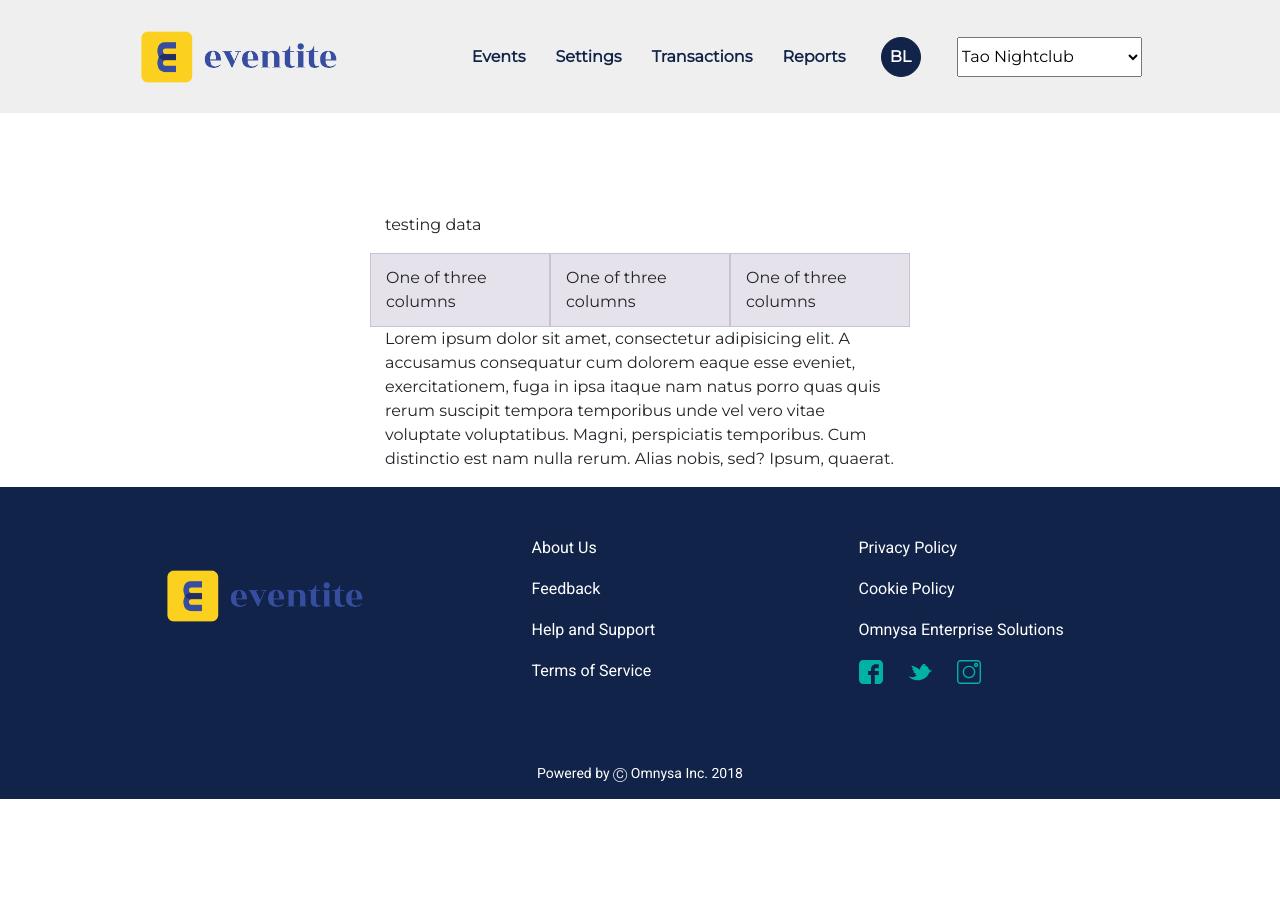
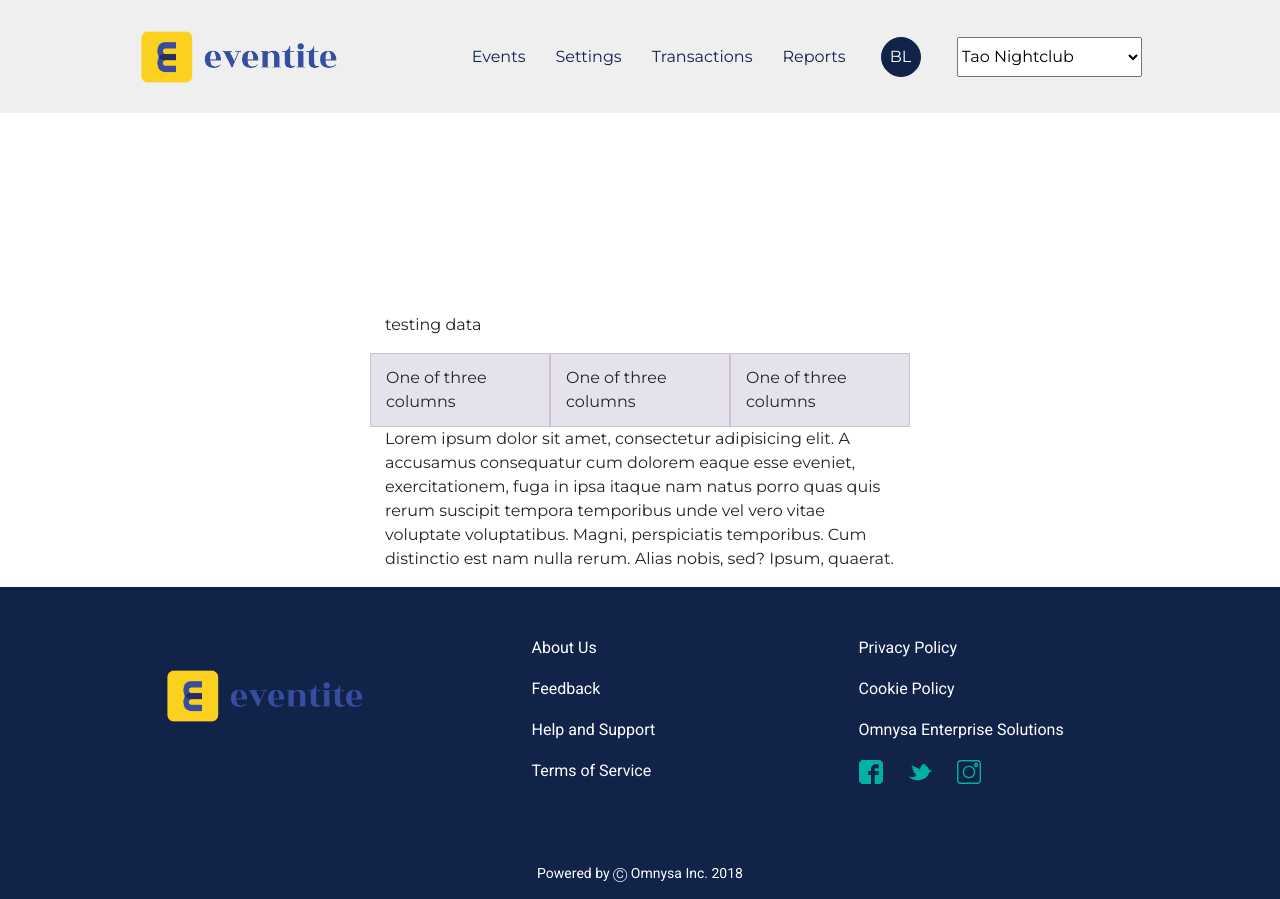
Before and after one commit to Valdemar26/admin-template, an Angular app: page / in a window 1280 px wide. Before the commit the page ends 800 px from the top, so only its background shows below. Built offline with nearby package versions, Linux system fonts and the light colour scheme.

Commit message:
create styles for dropdown menu

```diff
--- a/src/app/app.component.css
+++ b/src/app/app.component.css
@@ -7,7 +7,7 @@
   margin-left: auto;
 }
 .container p:nth-child(1) {
-  margin-top: 100px;
+  margin-top: 200px;
 }
 
 .row {
--- a/src/app/nav/nav.component.css
+++ b/src/app/nav/nav.component.css
@@ -36,6 +36,18 @@
 .nav ul li {
   margin: 0 15px;
 }
+.nav ul li ul li:nth-child(1) {
+  margin-top: 30px;
+}
+.nav ul li ul li {
+  margin-bottom: 20px;
+}
+.nav ul li ul li a:hover {
+  color: #ffe065;;
+  /*border-left: 5px solid #ffc107;*/
+  height: 15px;
+  border-left: 5px solid #ffe065;
+}
 .nav ul li a {
   padding: 47px 0;
 }
@@ -72,9 +84,9 @@
 .dropdown li {
   align-self: flex-start;
 }
-.dropdown li a:hover {
-  border-left: 2px solid #ffc107;
-}
+/*.dropdown li a:hover {*/
+  /*border-left: 2px solid #ffc107;*/
+/*}*/
 
 .nav ul li:nth-child(5) {
   margin-left: 20px;
@@ -87,8 +99,9 @@ img {
 }
 a {
   color: #112349;
-  font-size: 16px; /* todo change font size according to design */
-  font-weight: bold;
+  font-size: 16px;
+  font-weight: 400;
+  line-height: 32px;
 }
 a:hover {
   text-decoration: none;
```
